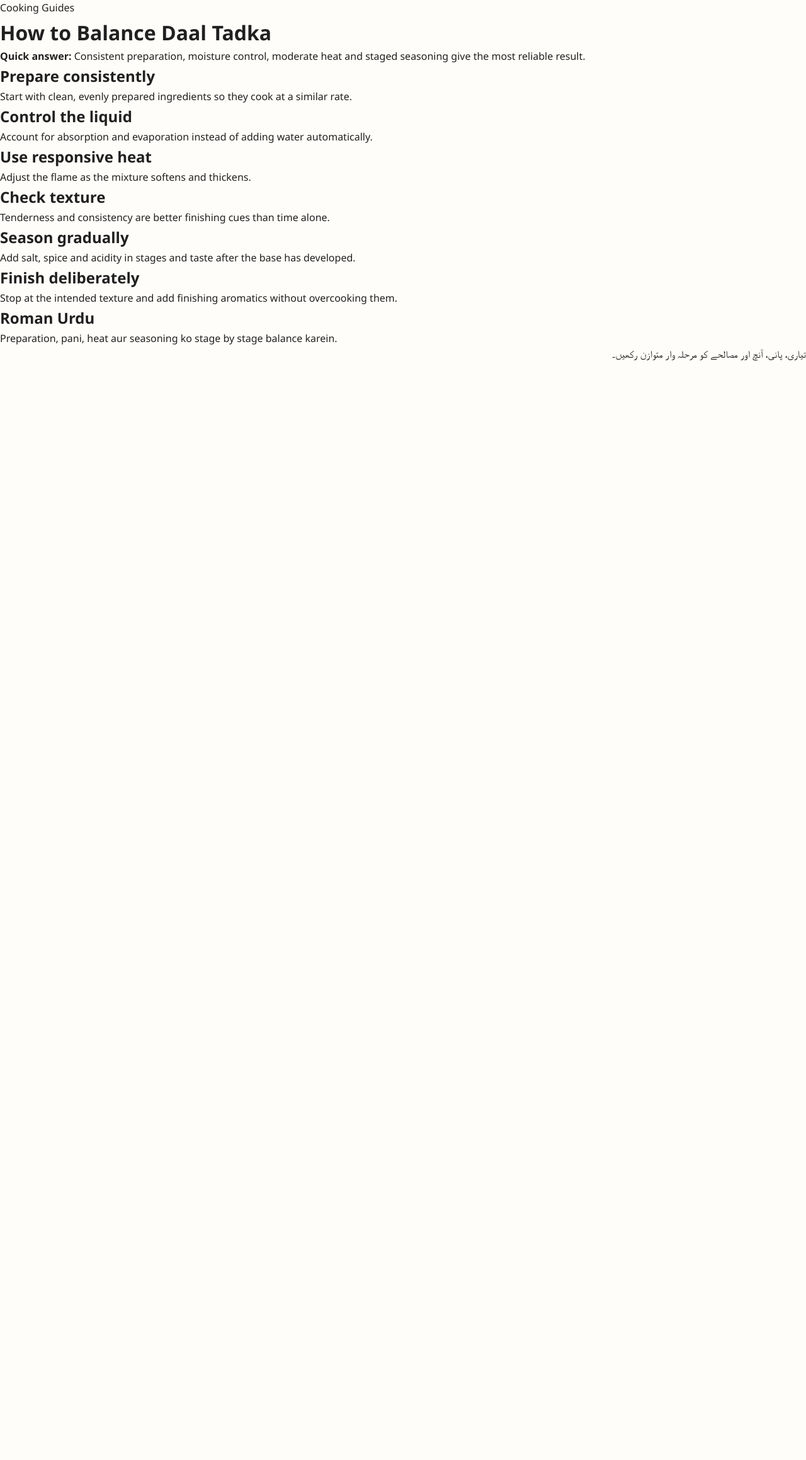
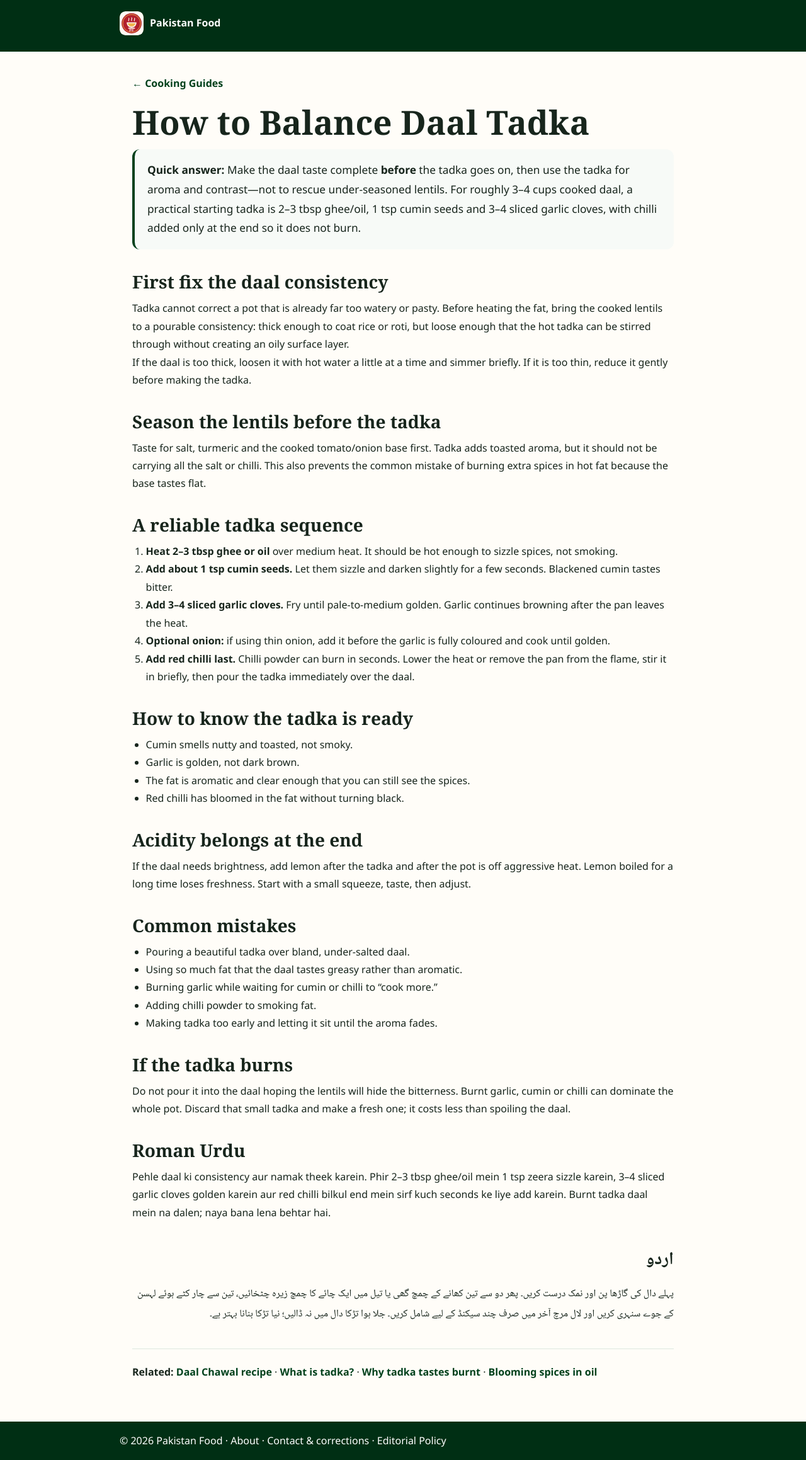
Before and after one commit to manazarali01-hub/pakistan-food, a Jekyll site: the page guides/how-to-balance-daal-tadka.html, which Jekyll copies as it is, in a window 1280 px wide. Shown: the whole page at 63% size. Built offline with Jekyll 4.4.1, drawn with Linux system fonts in a browser that asks for light colours; before the commit the page ends 900 px from its top, so only the background shows below that.

Commit message:
Replace template guide with specific how to balance daal tadka

```diff
--- a/guides/how-to-balance-daal-tadka.html
+++ b/guides/how-to-balance-daal-tadka.html
@@ -1 +1,62 @@
-<!doctype html><html><head><meta charset="utf-8"><title>How to Balance Daal Tadka | Pakistan Food</title><meta name="description" content="How to Balance Daal Tadka. Clear Pakistani cooking guidance with practical technique and troubleshooting."><meta name="robots" content="index,follow"><link rel="canonical" href="https://pakistanfoodrecipes.top/guides/how-to-balance-daal-tadka.html"><link rel="stylesheet" href="../style.css"></head><body><main><a href="./">Cooking Guides</a><h1>How to Balance Daal Tadka</h1><p><b>Quick answer:</b> Consistent preparation, moisture control, moderate heat and staged seasoning give the most reliable result.</p><h2>Prepare consistently</h2><p>Start with clean, evenly prepared ingredients so they cook at a similar rate.</p><h2>Control the liquid</h2><p>Account for absorption and evaporation instead of adding water automatically.</p><h2>Use responsive heat</h2><p>Adjust the flame as the mixture softens and thickens.</p><h2>Check texture</h2><p>Tenderness and consistency are better finishing cues than time alone.</p><h2>Season gradually</h2><p>Add salt, spice and acidity in stages and taste after the base has developed.</p><h2>Finish deliberately</h2><p>Stop at the intended texture and add finishing aromatics without overcooking them.</p><h2>Roman Urdu</h2><p>Preparation, pani, heat aur seasoning ko stage by stage balance karein.</p><p lang="ur" dir="rtl">تیاری، پانی، آنچ اور مصالحے کو مرحلہ وار متوازن رکھیں۔</p></main></body></html>
+<!doctype html>
+<html lang="en">
+<head>
+<meta charset="utf-8">
+<meta name="viewport" content="width=device-width,initial-scale=1">
+<title>How to Balance Daal Tadka | Pakistan Food</title>
+<meta name="description" content="Balance Pakistani daal tadka with the right lentil consistency, 2–3 tbsp fat per cup of cooked lentils, cumin and garlic timing, chilli control and a fresh acidic finish.">
+<meta name="robots" content="index,follow,max-image-preview:large,max-snippet:-1">
+<link rel="canonical" href="https://pakistanfoodrecipes.top/guides/how-to-balance-daal-tadka.html">
+<link rel="icon" href="../assets/pakistan-food-logo.png" type="image/png">
+<link rel="stylesheet" href="../style.css?v=20260913-seo9">
+<link rel="stylesheet" href="../premium.css?v=20261004-quality1">
+<script type="application/ld+json">{"@context":"https://schema.org","@type":"Article","headline":"How to Balance Daal Tadka","description":"Balance Pakistani daal tadka with the right lentil consistency, 2–3 tbsp fat per cup of cooked lentils, cumin and garlic timing, chilli control and a fresh acidic finish.","mainEntityOfPage":"https://pakistanfoodrecipes.top/guides/how-to-balance-daal-tadka.html","publisher":{"@type":"Organization","name":"Pakistan Food","url":"https://pakistanfoodrecipes.top/"},"dateModified":"2026-10-04","inLanguage":"en"}</script>
+<style>
+.guide-shell{width:min(860px,calc(100% - 36px));margin:36px auto 64px;line-height:1.78}.guide-shell h1{font:700 clamp(2rem,5vw,3.3rem)/1.12 Georgia,serif;margin:18px 0 14px}.guide-shell h2{font:700 clamp(1.35rem,3vw,1.75rem)/1.25 Georgia,serif;margin:34px 0 10px}.guide-shell h3{margin:24px 0 6px}.guide-shell p,.guide-shell li{color:var(--text)}.guide-shell .quick{font-size:1.08rem;padding:18px 20px;border-left:4px solid var(--primary);background:var(--surface-2);border-radius:12px}.guide-shell table{width:100%;border-collapse:collapse;margin:18px 0}.guide-shell th,.guide-shell td{padding:11px 12px;border:1px solid var(--border);text-align:left;vertical-align:top}.guide-shell th{background:var(--surface-2)}.guide-shell ul,.guide-shell ol{padding-left:1.35rem}.guide-shell .language-note{padding:18px;border:1px solid var(--border);border-radius:14px;background:var(--surface)}.guide-shell .urdu{direction:rtl;text-align:right;font-family:"Noto Naskh Arabic","Segoe UI",serif;line-height:2}.guide-shell .related{margin-top:38px;padding-top:22px;border-top:1px solid var(--border)}.guide-shell a{color:var(--primary);font-weight:700}@media(max-width:560px){.guide-shell{width:min(100% - 28px,860px);margin-top:22px}.guide-shell table{font-size:.92rem}.guide-shell th,.guide-shell td{padding:9px 8px}}
+</style>
+</head>
+<body>
+<header class="policy-header"><div class="policy-shell"><a class="policy-brand" href="../index.html"><img src="../assets/pakistan-food-logo.svg" alt="" width="38" height="38">Pakistan Food</a></div></header>
+<main class="guide-shell">
+<p><a href="./">← Cooking Guides</a></p>
+<h1>How to Balance Daal Tadka</h1>
+<p class="quick"><strong>Quick answer:</strong> Make the daal taste complete <strong>before</strong> the tadka goes on, then use the tadka for aroma and contrast—not to rescue under-seasoned lentils. For roughly 3–4 cups cooked daal, a practical starting tadka is 2–3 tbsp ghee/oil, 1 tsp cumin seeds and 3–4 sliced garlic cloves, with chilli added only at the end so it does not burn.</p>
+<h2>First fix the daal consistency</h2>
+<p>Tadka cannot correct a pot that is already far too watery or pasty. Before heating the fat, bring the cooked lentils to a pourable consistency: thick enough to coat rice or roti, but loose enough that the hot tadka can be stirred through without creating an oily surface layer.</p>
+<p>If the daal is too thick, loosen it with hot water a little at a time and simmer briefly. If it is too thin, reduce it gently before making the tadka.</p>
+<h2>Season the lentils before the tadka</h2>
+<p>Taste for salt, turmeric and the cooked tomato/onion base first. Tadka adds toasted aroma, but it should not be carrying all the salt or chilli. This also prevents the common mistake of burning extra spices in hot fat because the base tastes flat.</p>
+<h2>A reliable tadka sequence</h2>
+<ol>
+<li><strong>Heat 2–3 tbsp ghee or oil</strong> over medium heat. It should be hot enough to sizzle spices, not smoking.</li>
+<li><strong>Add about 1 tsp cumin seeds.</strong> Let them sizzle and darken slightly for a few seconds. Blackened cumin tastes bitter.</li>
+<li><strong>Add 3–4 sliced garlic cloves.</strong> Fry until pale-to-medium golden. Garlic continues browning after the pan leaves the heat.</li>
+<li><strong>Optional onion:</strong> if using thin onion, add it before the garlic is fully coloured and cook until golden.</li>
+<li><strong>Add red chilli last.</strong> Chilli powder can burn in seconds. Lower the heat or remove the pan from the flame, stir it in briefly, then pour the tadka immediately over the daal.</li>
+</ol>
+<h2>How to know the tadka is ready</h2>
+<ul>
+<li>Cumin smells nutty and toasted, not smoky.</li>
+<li>Garlic is golden, not dark brown.</li>
+<li>The fat is aromatic and clear enough that you can still see the spices.</li>
+<li>Red chilli has bloomed in the fat without turning black.</li>
+</ul>
+<h2>Acidity belongs at the end</h2>
+<p>If the daal needs brightness, add lemon after the tadka and after the pot is off aggressive heat. Lemon boiled for a long time loses freshness. Start with a small squeeze, taste, then adjust.</p>
+<h2>Common mistakes</h2>
+<ul>
+<li>Pouring a beautiful tadka over bland, under-salted daal.</li>
+<li>Using so much fat that the daal tastes greasy rather than aromatic.</li>
+<li>Burning garlic while waiting for cumin or chilli to “cook more.”</li>
+<li>Adding chilli powder to smoking fat.</li>
+<li>Making tadka too early and letting it sit until the aroma fades.</li>
+</ul>
+<h2>If the tadka burns</h2>
+<p>Do not pour it into the daal hoping the lentils will hide the bitterness. Burnt garlic, cumin or chilli can dominate the whole pot. Discard that small tadka and make a fresh one; it costs less than spoiling the daal.</p>
+<h2>Roman Urdu</h2><p>Pehle daal ki consistency aur namak theek karein. Phir 2–3 tbsp ghee/oil mein 1 tsp zeera sizzle karein, 3–4 sliced garlic cloves golden karein aur red chilli bilkul end mein sirf kuch seconds ke liye add karein. Burnt tadka daal mein na dalen; naya bana lena behtar hai.</p>
+<h2 class="urdu">اردو</h2><p class="urdu">پہلے دال کی گاڑھا پن اور نمک درست کریں۔ پھر دو سے تین کھانے کے چمچ گھی یا تیل میں ایک چائے کا چمچ زیرہ چٹخائیں، تین سے چار کٹے ہوئے لہسن کے جوے سنہری کریں اور لال مرچ آخر میں صرف چند سیکنڈ کے لیے شامل کریں۔ جلا ہوا تڑکا دال میں نہ ڈالیں؛ نیا تڑکا بنانا بہتر ہے۔</p>
+<div class="related"><strong>Related:</strong> <a href="../recipes/daal-chawal.html">Daal Chawal recipe</a> · <a href="what-is-tadka.html">What is tadka?</a> · <a href="why-tadka-tastes-burnt.html">Why tadka tastes burnt</a> · <a href="how-to-bloom-spices-in-oil.html">Blooming spices in oil</a></div>
+</main>
+<footer class="policy-footer"><div class="policy-shell">© 2026 Pakistan Food · <a href="../about.html">About</a> · <a href="../contact.html">Contact & corrections</a> · <a href="../editorial-policy.html">Editorial Policy</a></div></footer>
+</body>
+</html>
```
